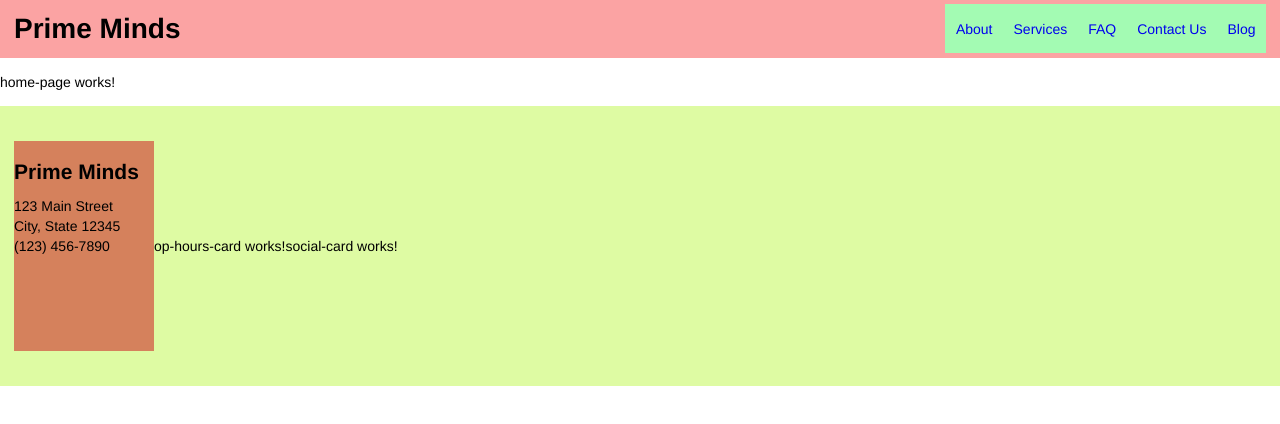
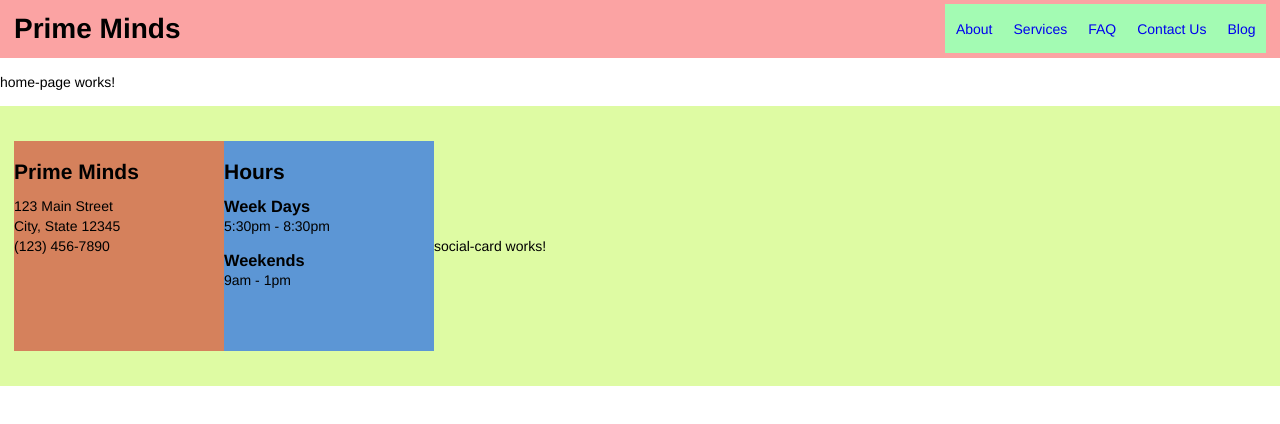
Before and after one commit to gohopventure/prime-minds, an Angular app: page /home in a window 1280 px wide. Shown: the top 424 px of the page. Built offline with nearby package versions, Linux system fonts and the light colour scheme.

Commit message:
Updates op hours card area

```diff
--- a/src/app/components/address-card/address-card.component.css
+++ b/src/app/components/address-card/address-card.component.css
@@ -3,7 +3,7 @@
     flex-direction: column;
     background-color: rgb(213, 129, 92);
     height:15em;
-    width: 10em;
+    min-width: 15em;
 }
 
 h2 {
--- a/src/app/components/op-hours-card/op-hours-card.component.css
+++ b/src/app/components/op-hours-card/op-hours-card.component.css
@@ -0,0 +1,23 @@
+.card-container {
+    display: flex;
+    flex-direction: column;
+    background-color: rgb(92, 150, 213);
+    height:15em;
+    min-width: 15em;
+}
+
+h2 {
+    margin: 1em 0 0 0 ;
+}
+
+h3 {
+    margin: 0;
+}
+
+.hours {
+    margin: 1em 0 0 0;
+}
+
+p {
+    margin: 0 0 1em 0;
+}
--- a/src/app/components/op-hours-card/op-hours-card.component.html
+++ b/src/app/components/op-hours-card/op-hours-card.component.html
@@ -1 +1,9 @@
-<p>op-hours-card works!</p>
+<div class="card-container">
+    <h2>Hours</h2>
+    <div class="hours">
+        <h3>Week Days</h3>
+        <p>5:30pm - 8:30pm</p>
+        <h3>Weekends</h3>
+        <p>9am - 1pm</p>
+    </div>
+</div>
```
